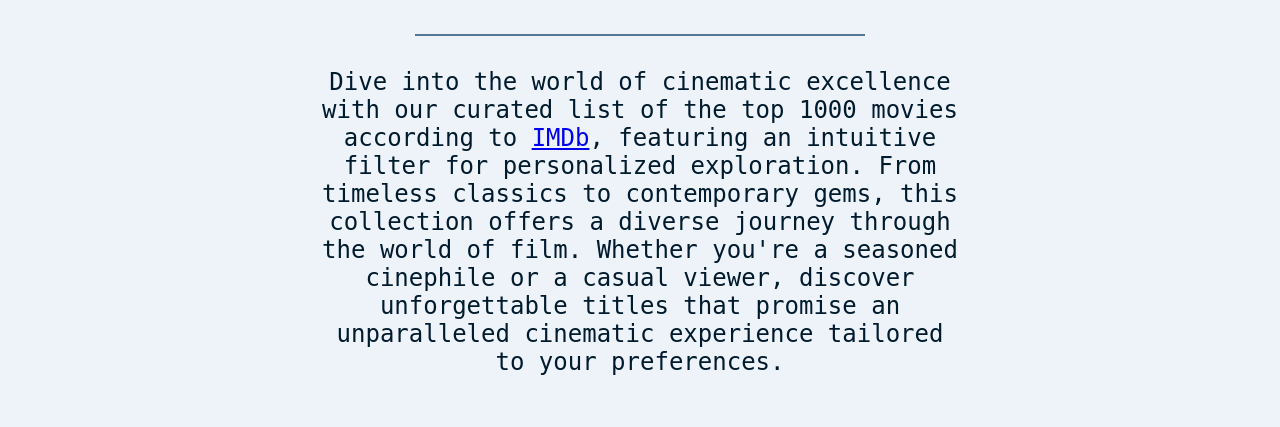
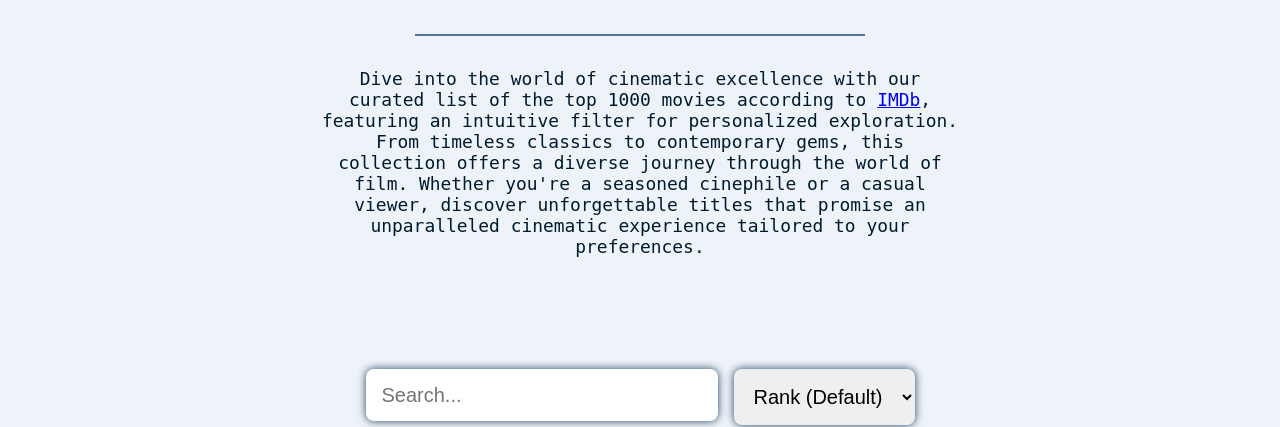
Before and after one commit to jacksonarsmith/mern-imdb-scraper, a React (Vite) app in the folder client/: page /movies in a window 1280 px wide. Shown: the part 242-669 px from the top of the page. Built offline with nearby package versions, Linux system fonts and the light colour scheme; no server answers.

Commit message:
Changed font-size for movies component in heading.

```diff
--- a/client/src/components/movies/movies.css
+++ b/client/src/components/movies/movies.css
@@ -28,7 +28,7 @@
     margin-top: 2rem;
     max-width: 100%; /* Ensure the width does not exceed the viewport */
     width: 50vw; /* Adjust this value to your liking */
-    font-size: 24px;
+    font-size: 1.4vw;
     overflow-wrap: break-word; /* Break words to prevent overflow */
 }
 
```
